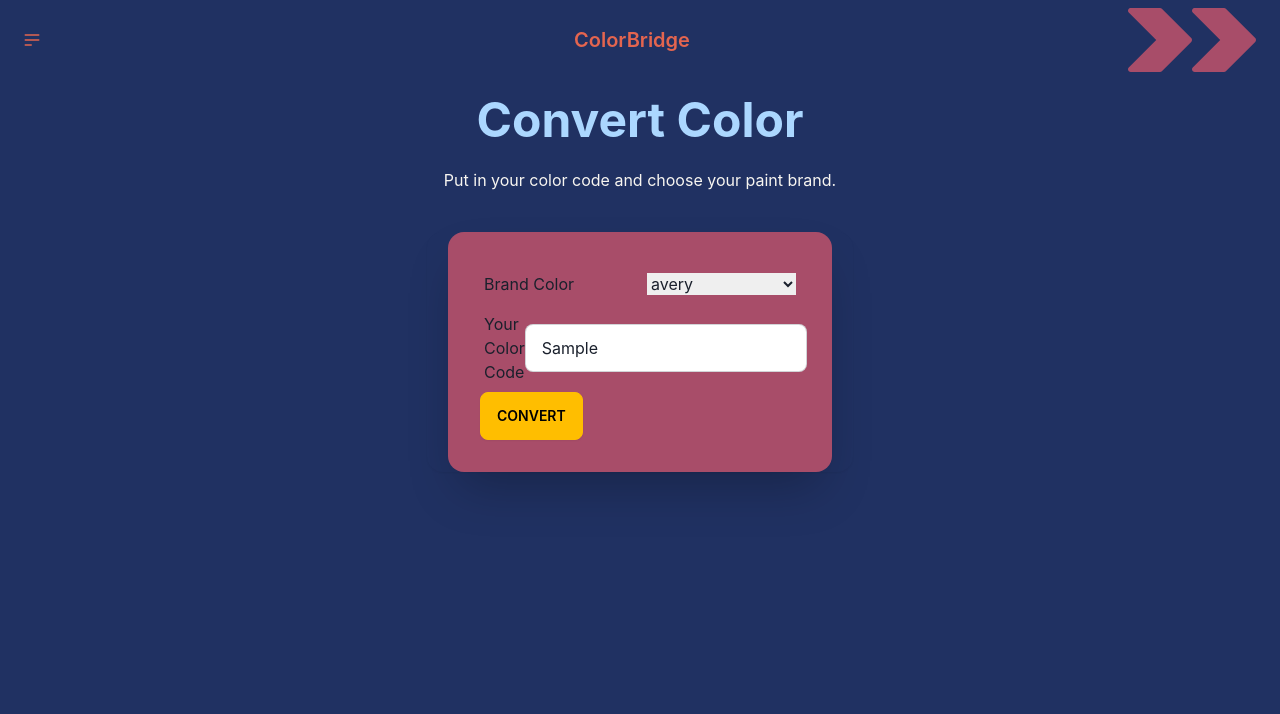
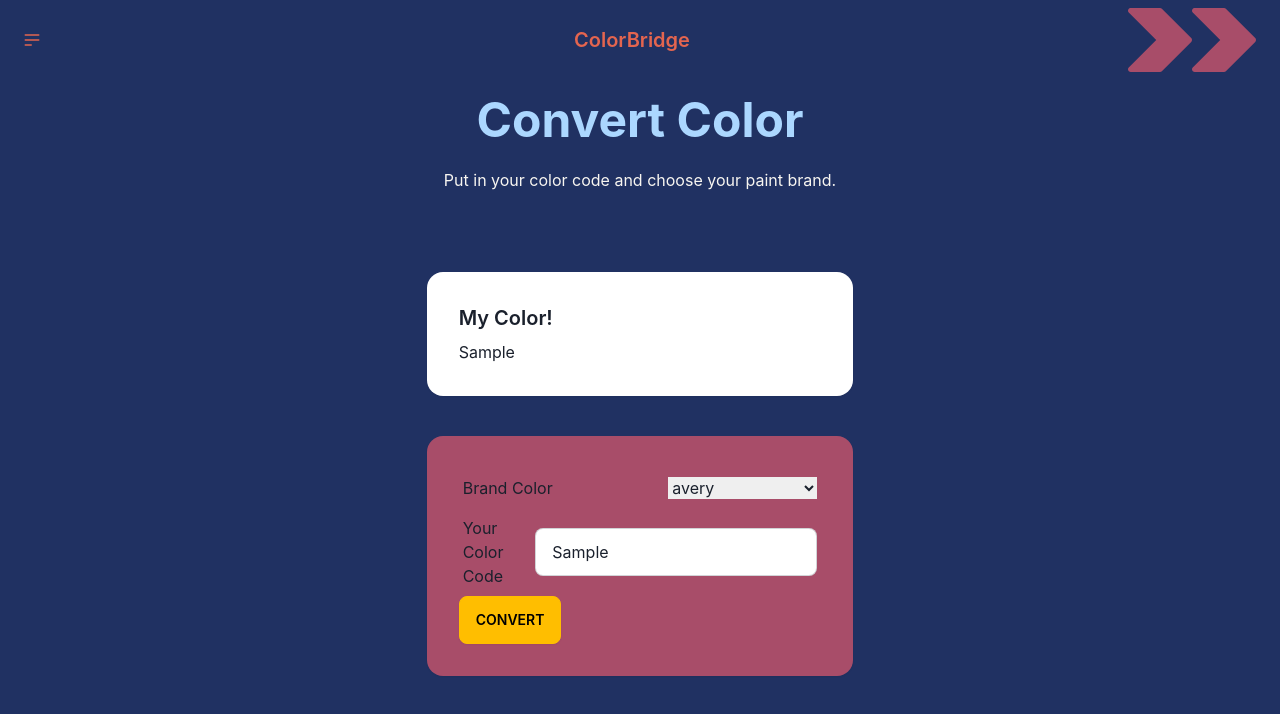
Before and after one commit to Hailo7ts/ColorBridge, a React (Vite) app in the folder client/: page /convert in a window 1280 px wide. Both pictures are taken after typing "Sample" into the empty fields and a click on the button "CONVERT". Shown: the top 714 px of the page. Built offline with nearby package versions, Linux system fonts and the light colour scheme; no server answers.

Commit message:
Feat: Added UI that allows user to view the color they input

```diff
--- a/client/src/pages/ConvertPage.jsx
+++ b/client/src/pages/ConvertPage.jsx
@@ -14,7 +14,7 @@ const ConvertPage = () => {
   });
 
   //initialize state to brand selected default/initial -> valspar
-    const [brand, setBrand] = useState("valspar");
+    const [brand, setBrand] = useState("avery");
 
   //initialize state to color type selected default/initial -> hex
     const [colorType, setColorType] = useState("hex");
@@ -105,6 +105,9 @@ const ConvertPage = () => {
   const handleSubmit = async e => {
     e.preventDefault();
 
+    //update color hex value to input for ui display
+    setColor({ ...color, hex: color.colorCode });
+
     //fetch brand selected and retrieve paint colors
     let url = `https://jpederson.com/colornerd/json/${brand}.json`
 
@@ -144,6 +147,7 @@ const ConvertPage = () => {
           console.log(closestMatch)
 
 
+    console.log('Color:', color)
 	    }
       //if brand uses rgb then add to brand array
       else{
@@ -193,11 +197,35 @@ const ConvertPage = () => {
             </div>
           </div>
 
+          {/* Display Converted Color */}
+        <div className="flex justify-evenly mt-10 mb-10">
+          {/*if color hex empty then display default card color*/}
+          {color.hex === "" &&
+              <div className="card lg:card-side w-1/3 bg-base-100 bg-[#a84d69] shadow-sm justify-center">
+                <div className="card-body">
+                  <h2 className="card-title">New album is released!</h2>
+                  <p>Click the button to listen on Spotiwhy app.</p>
+                </div>
+              </div>
+          }
+
+          {/*if color hex NOT empty then display input color info forcard color*/}
+          {color.hex != "" &&
+          <div className="card lg:card-side w-1/3 bg-base-100  shadow-sm justify-center"
+          style={{ backgroundColor: color.hex }}>
+                <div className="card-body">
+                  <h2 className="card-title">My Color!</h2>
+                  <p>{color.hex}</p>
+                </div>
+              </div>
+          }
+        </div>
+
         {/* User Form Inputs */}
           <div className="flex justify-evenly">
-            <div className="card lg:card-side w-1/3 shadow-sm justify-center">
-              <div className="card bg-[#a84d69] w-full max-w-sm shrink-0 shadow-2xl">
-                <div className="card-body">
+            <div className="card lg:card-side w-1/3 shadow-sm justify-center card bg-[#a84d69]">
+              <div className="card-body">
+
                   <form onSubmit={handleSubmit}>
                     {/* HEX or RGB */}
                     {/*<label className="label">Color Value Type
@@ -209,7 +237,7 @@ const ConvertPage = () => {
 
                     {/* Paint Brands */}
                     <label className="label">Brand Color
-                      <select required name="select-brand" defaultValue="valspar" onChange={handleBrandChange}>
+                      <select required name="select-brand" defaultValue="avery" onChange={handleBrandChange}>
                       <option value="avery">avery</option>
                       <option value="behr">behr</option>
                       <option value="benjamin-moore">benjamin-moore</option>
@@ -253,7 +281,6 @@ const ConvertPage = () => {
                     <button type="submit" className="btn btn-warning" >CONVERT</button>
                   </form>
                 </div>
-              </div>
             </div>
           </div>
 
```
